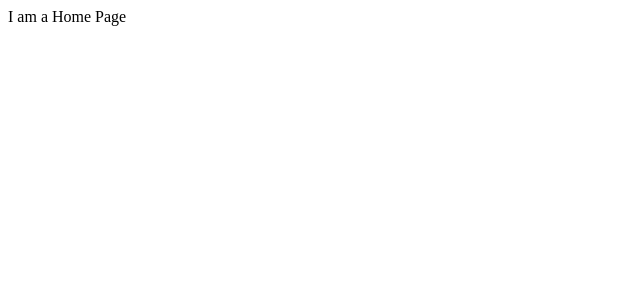
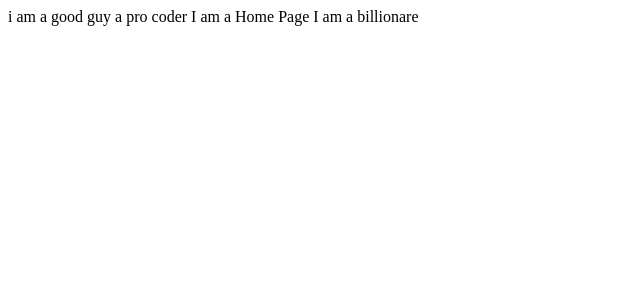
Before and after one commit to sahildhanawade123/learningnext, a Next.js app: page / in a window 1280 px wide. Shown: the top 300 px of the page, without its empty margins (0-640 px from the left). Built offline with nearby package versions, Linux system fonts and the light colour scheme.

Commit message:
2 lines added

```diff
--- a/pages/index.js
+++ b/pages/index.js
@@ -1,6 +1,8 @@
 const Home =()=>{
   return <>
+  i am a good guy a pro coder
   I am a Home Page
+  I am a billionare
   </>
 }
 
```
